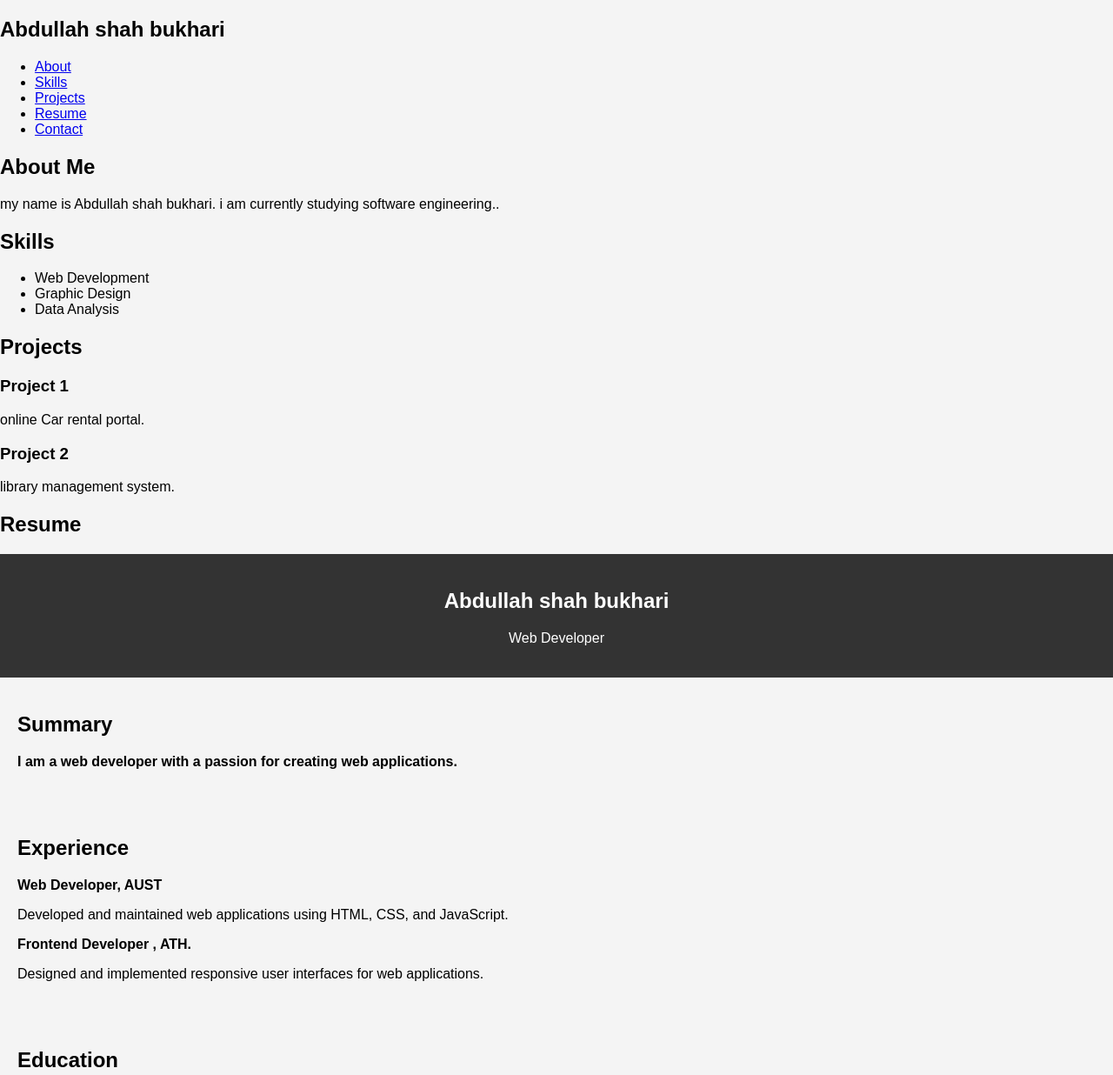
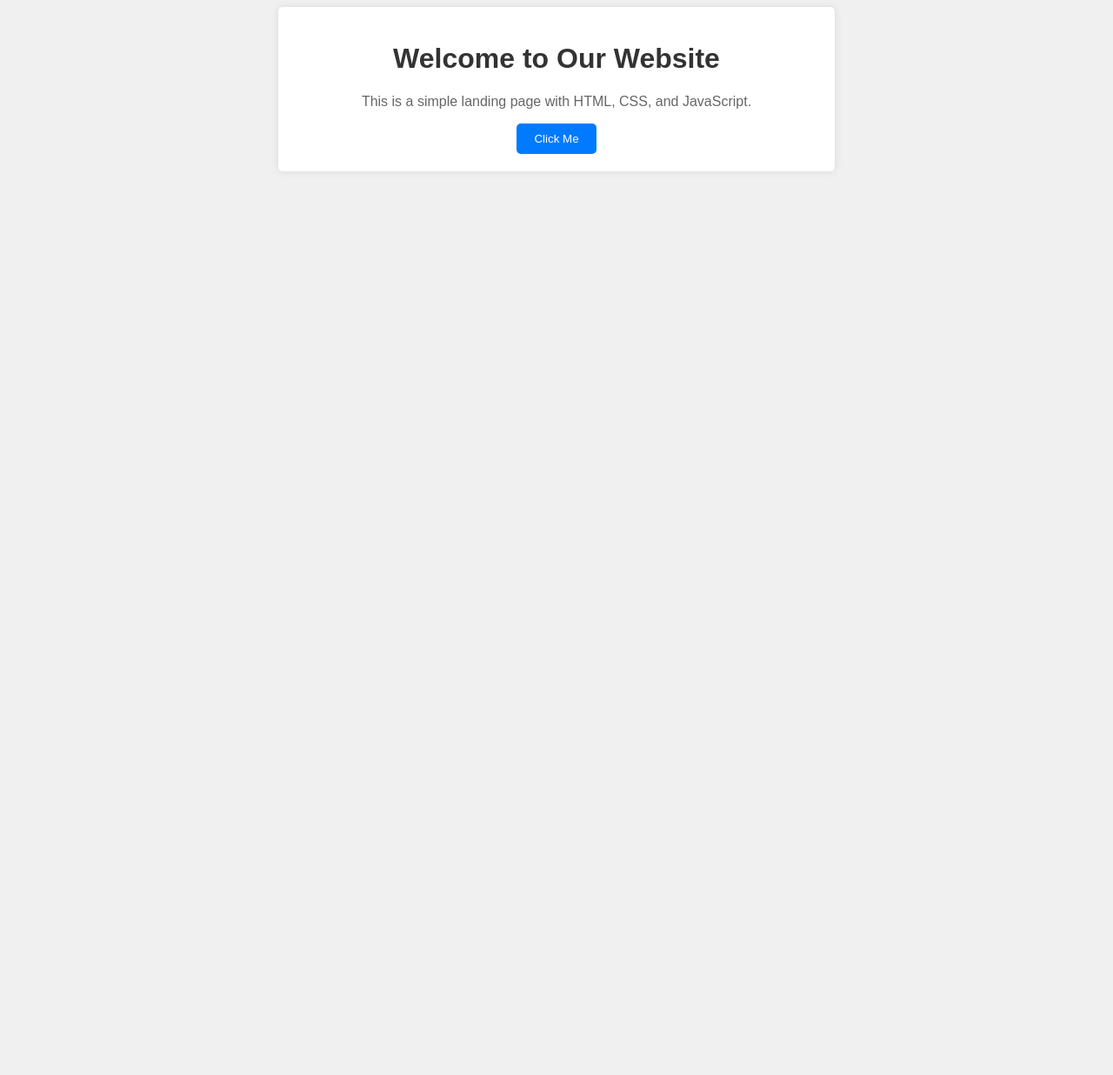
Before and after one commit to ABDULLAHSHAH1234/codsoft-internship, a plain HTML site: page index.html in a window 1280 px wide. Shown: the top 1236 px of the page at 87% size. After the commit the page ends 800 px from the top, so only its background shows below. Drawn offline with Linux system fonts and the light colour scheme.

Commit message:
Add files via upload

```diff
--- a/index.html
+++ b/index.html
@@ -3,116 +3,51 @@
 <head>
     <meta charset="UTF-8">
     <meta name="viewport" content="width=device-width, initial-scale=1.0">
-    <title>personal Portfolio</title>
-    <link rel="stylesheet" href="styles.css">
+    <title>Landing Page</title>
+    <style>
+        /* CSS styles go here */
+        body {
+            font-family: Arial, sans-serif;
+            background-color: #f0f0f0;
+            text-align: center;
+        }
+        .container {
+            max-width: 600px;
+            margin: 0 auto;
+            padding: 20px;
+            background-color: #fff;
+            border-radius: 5px;
+            box-shadow: 0 0 10px rgba(0, 0, 0, 0.1);
+        }
+        h1 {
+            color: #333;
+        }
+        p {
+            color: #666;
+        }
+        #button {
+            background-color: #007bff;
+            color: #fff;
+            border: none;
+            padding: 10px 20px;
+            border-radius: 5px;
+            cursor: pointer;
+        }
+    </style>
 </head>
 <body>
+    <div class="container">
+        <h1>Welcome to Our Website</h1>
+        <p>This is a simple landing page with HTML, CSS, and JavaScript.</p>
+        <button id="button">Click Me</button>
+    </div>
 
-    <header>
-        <nav>
-            <h1>Abdullah shah bukhari</h1>
-            <ul>
-                <li><a href="#about">About</a></li>
-                <li><a href="#skills">Skills</a></li>
-                <li><a href="#projects">Projects</a></li>
-                <li><a href="#resume">Resume</a></li>
-                <li><a href="#contact">Contact</a></li>
-            </ul>
-        </nav>
-    </header>
-
-
-    <section id="about">
-        <h2>About Me</h2>
-        <p>my name is Abdullah shah bukhari. i am currently studying software engineering..</p>
-    </section>
-
-
-    <section id="skills">
-        <h2>Skills</h2>
-        <ul>
-            <li>Web Development</li>
-            <li>Graphic Design</li>
-            <li>Data Analysis</li>
-
-        </ul>
-    </section>
-
-
-    <section id="projects">
-        <h2>Projects</h2>
-        <div class="project">
-            <h3>Project 1</h3>
-            <p>online Car rental portal.</p>
-        </div>
-        <div class="project">
-            <h3>Project 2</h3>
-            <p>library management system.</p>
-        </div>
-
-    </section>
-
-
-    <section id="resume">
-        <h2>Resume</h2>
-        <p><head>
-            <meta charset="UTF-8">
-            <title>Abdullah Resume</title>
-        </head>
-        <body style="font-family: Arial, sans-serif; margin: 0; padding: 0; background-color: #f4f4f4;">
-            <div style="background-color: #333; color: #fff; text-align: center; padding: 20px;">
-                <h1>Abdullah shah bukhari</h1>
-                <p>Web Developer</p>
-            </div>
-
-            <div style="padding: 20px;">
-                <h2>Summary</h2>
-                <p style="font-weight: bold;">I am a web developer with a passion for creating web applications.</p>
-            </div>
-
-            <div style="padding: 20px;">
-                <h2>Experience</h2>
-                <p style="font-weight: bold;">Web Developer, AUST</p>
-                <p>Developed and maintained web applications using HTML, CSS, and JavaScript.</p>
-                <p style="font-weight: bold;">Frontend Developer , ATH.</p>
-                <p>Designed and implemented responsive user interfaces for web applications.</p>
-            </div>
-
-            <div style="padding: 20px;">
-                <h2>Education</h2>
-                <p style="font-weight: bold;">Bachelor of Science in Computer Science</p>
-                <p>Abbottabad university of science and technology</p>
-                <p>currently studying in 6th semester</p>
-            </div>
-
-            <div style="padding: 20px;">
-                <h2>Skills</h2>
-                <ul style="list-style-type: disc;">
-                    <li>HTML</li>
-                    <li>CSS</li>
-                    <li>JavaScript</li>
-                    <li>Responsive Web Design</li>
-                    <li>java</li>
-                    <li>android</li>
-                </ul>
-            </div>
-
-            <div style="padding: 20px; text-align: center;">
-                <h2>Contact</h2>
-                <p>Email: abdullahshah216@gmail.com</p>
-                <p>Phone: 12345678912</p>
-        </p>
-    </section>
-
-
-    <section id="contact">
-        <h2>Contact Me</h2>
-        <p>You can reach me at abdullahshah216@gmail.com</p>
-    </section>
-
-
-    <footer>
-        <p>&copy; 2023 Abdullah shah bukhari</p>
-    </footer>
+    <script>
+        // JavaScript code goes here
+        const button = document.getElementById("button");
+        button.addEventListener("click", function() {
+            alert("Button Clicked!");
+        });
+    </script>
 </body>
 </html>
```
